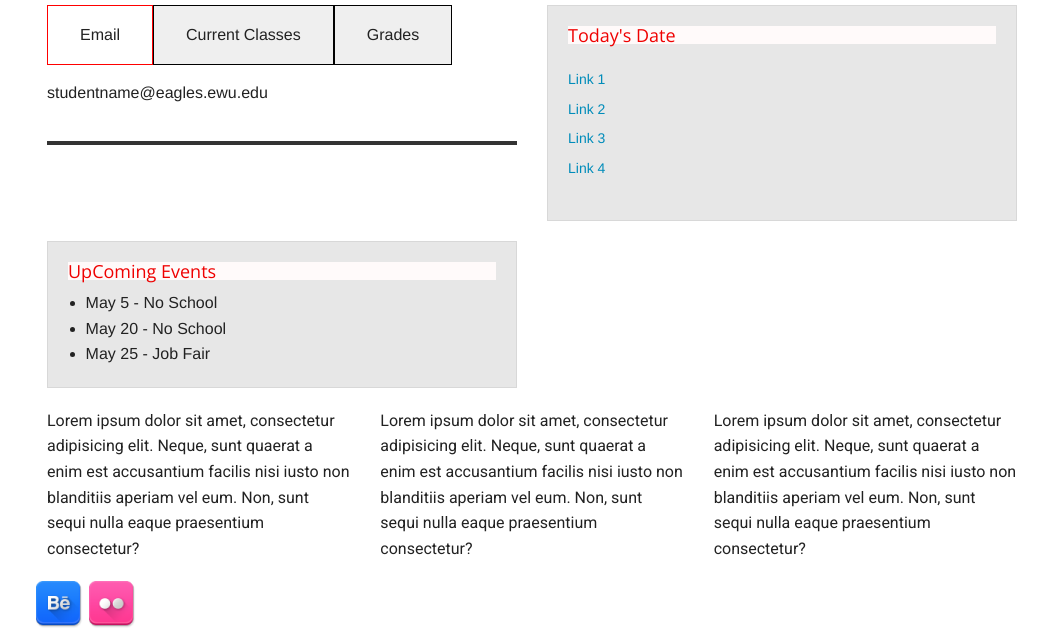
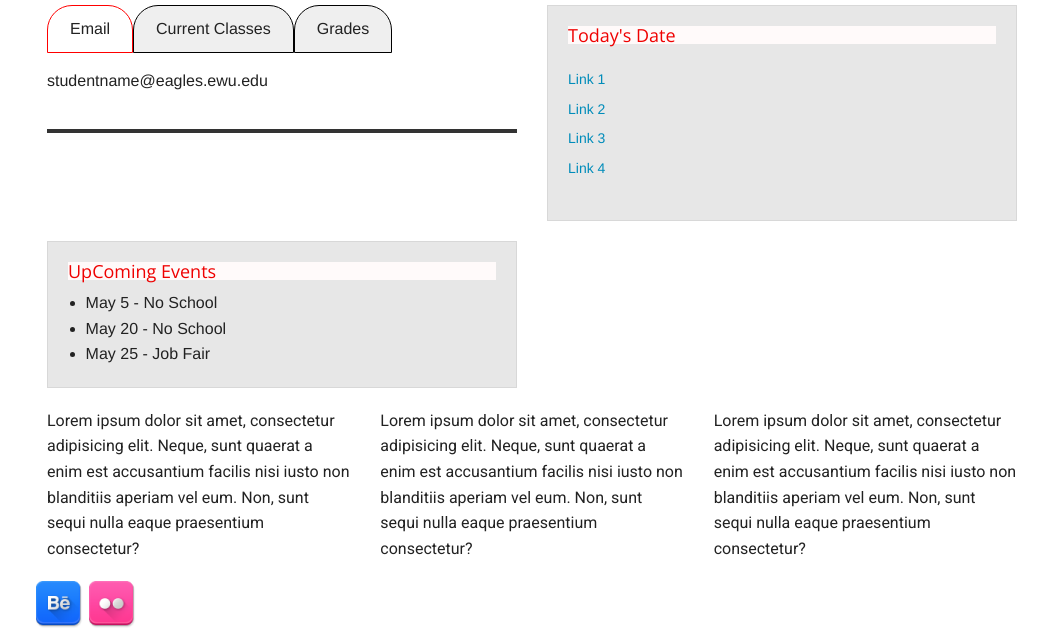
Before and after one commit to jarhead4ever15/p3-myewu-portal, a plain HTML site: page index.html in a window 1280 px wide. Shown: the part 235-864 px from the top of the page, without its empty margins (108-1171 px from the left). Drawn offline with nearby package versions, Linux system fonts and the light colour scheme.

Commit message:
version 2-2
*Added border radius to tabs

```diff
--- a/css/styles.css
+++ b/css/styles.css
@@ -54,6 +54,8 @@ header h1 {
 
 .tabs dd > a {
 	border: 1px solid black;
+	border-radius: 25px 25px 0px 0px;
+	padding: 10px 22px 10px 22px;
 }
 
 #classes ul, #grades ul {
```
